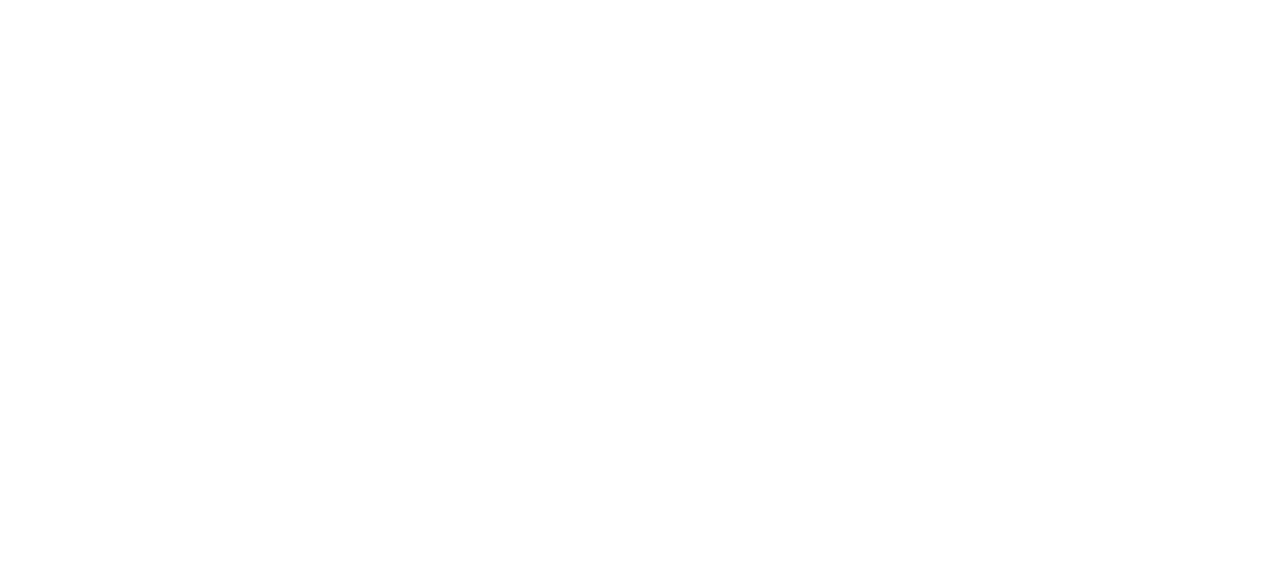
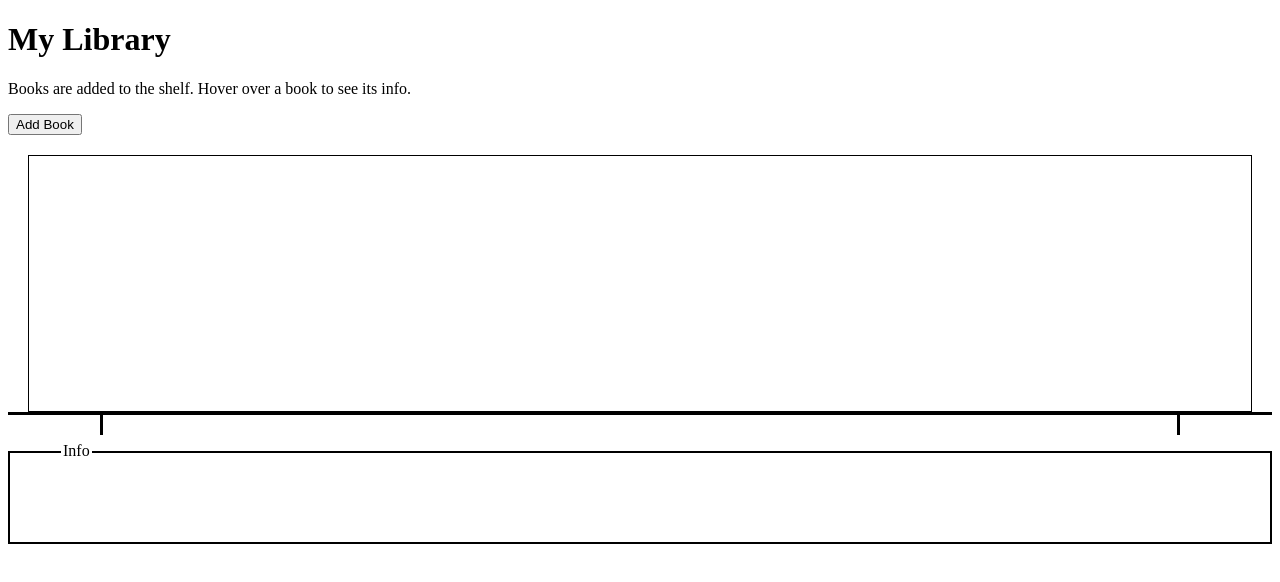
Before and after one commit to reisntea/odin-library, a plain HTML site: page index.html in a window 1280 px wide. Drawn offline with Linux system fonts and the light colour scheme.

Commit message:
Add functions to js and add styling to html
Added myLibrary array and a function to add books to it. Styled a basic
layout with css, to get a basic idea of what I want the end design to
look like.

```diff
--- a/index.html
+++ b/index.html
@@ -5,8 +5,29 @@
     <meta name="viewport" content="width=device-width, initial-scale=1.0">
     <title>Library</title>
     <script src="script.js" defer></script>
+    <link rel="stylesheet" href="styles.css">
 </head>
 <body>
+    <h1>My Library</h1>
+    <p>Books are added to the shelf. Hover over a book to see its info.</p>
+    <button>Add Book</button>
+
+    <div id="book-container">
+        <div id="books"></div>
+        <div id="shelf-design">
+            <div id="shelf-top"></div>
+            <div id="shelf-bottom"></div>
+        </div>
+    </div>
+
+    <div id="info-container">
+        <section class="info-border">
+            <div>
+                <div class="info-title">Info</div>
+                <div class="info-contents"></div>
+            </div>
+        </section>
+    </div>
 
 </body>
 </html>
--- a/script.js
+++ b/script.js
@@ -1,3 +1,5 @@
+const myLibrary = [];
+
 function Book(title, author, pages, read) {
     if (!new.target) {
         throw Error("You must use the 'new' operator to call the constructor");
@@ -11,14 +13,25 @@
     this.author = author;
     this.pages = pages;
     this.read = read;
-
-    this.info = function() {
-        return (read) ? this.title + " by " + this.author + ", " + this.pages + " pages, " + "has been read" : this.title + " by " + this.author + ", " + this.pages + " pages, " + "not read yet";
-    }
+    this.id = crypto.randomUUID();
 }
 
-const coolBook = new Book("waldo", "some guy", 290, false);
-const badBook = new Book("waldy", "some guy", 20, true);
+Book.prototype.info = function() {
+        return (this.read) ? `${this.title} by ${this.author}, ${this.pages} pages, has been read` : `${this.title} by ${this.author}, ${this.pages} pages, not read yet`;
+}
 
-console.log(coolBook.info());
-console.log(badBook.info());
+function addBookToLibrary (title, author, pages, read) {
+    myLibrary.push(new Book(title, author, pages, read))
+}
+
+addBookToLibrary("waldo", "some guy", 290, false);
+addBookToLibrary("waldy", "some guy", 20, true);
+
+console.log(myLibrary[0]);
+console.log(myLibrary[0].id);
+console.log(myLibrary[1]);
+console.log(myLibrary[1].id);
+
+function updateLibraryDisplay () {
+
+}
--- a/styles.css
+++ b/styles.css
@@ -0,0 +1,49 @@
+#book-container {
+    margin: 0;
+    padding: 0;
+    height: 300px;
+
+    display: flex;
+    flex-direction: column;
+    justify-content: flex-end;
+}
+
+#books {
+    margin: 20px 20px 0px 20px;
+    height: auto;
+    border: 1px solid black;
+    flex-grow: 1;
+
+    display: flex;
+}
+
+#shelf-top {
+    border-bottom: 3px solid black;
+}
+
+#shelf-bottom {
+    max-width: 85%;
+    height: 20px;
+    border-left: 3px solid black;
+    border-right: 3px solid black;
+
+    margin: auto;
+}
+
+#info-container section {
+    border: 2px solid black;
+    margin-top: 1em;
+}
+
+.info-border > div {
+    padding: 0 3px;
+    height: 100px;
+    margin-top: -0.7em;
+
+}
+.info-title {
+    background: white none repeat scroll 0 0;
+    display: inline-block;
+    padding: 0 2px;
+    margin-left: 3em;
+}
```
